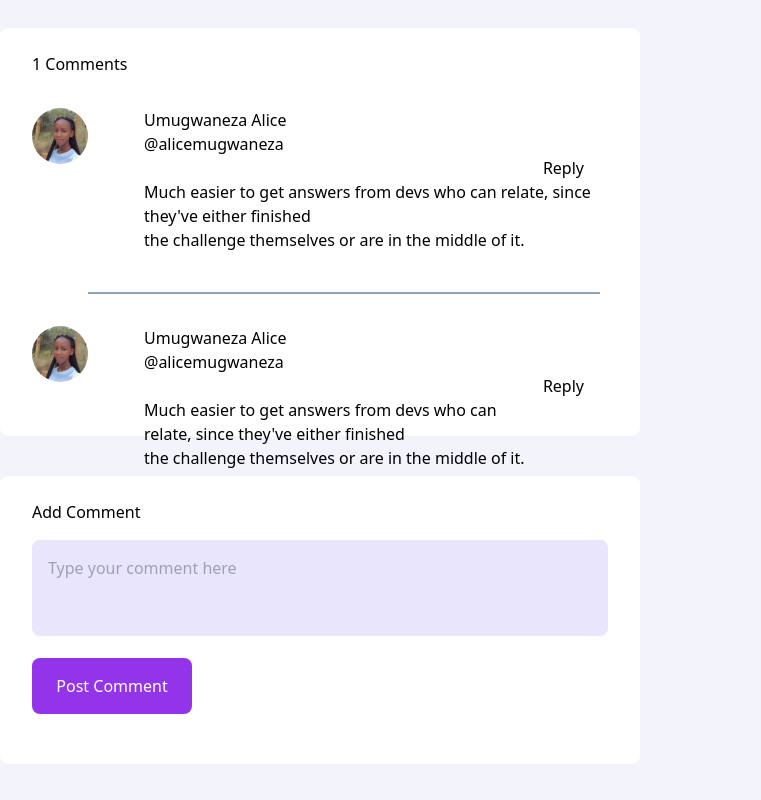
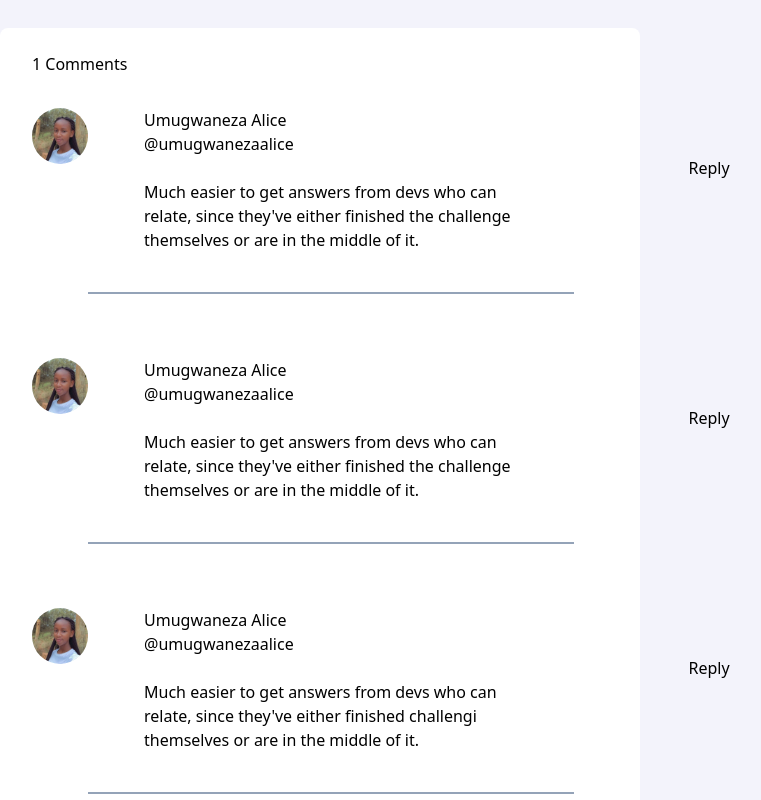
Before and after one commit to Divine-20/Product_Feedback, a React (Vite) app: page /roadmapLayout/tag in a window 1280 px wide. Shown: the part 460-1260 px from the top of the page, without its empty margins (256-1017 px from the left). Before the commit the page ends 1224 px from the top, so only its background shows below. Built offline with nearby package versions, Linux system fonts and the light colour scheme.

Commit message:
added props to comment

```diff
--- a/src/App.jsx
+++ b/src/App.jsx
@@ -4,7 +4,8 @@ import { BrowserRouter as Router,Routes,Route } from 'react-router-dom';
 import Roadmapdetails from './components/Roadmap/roadmapdetails';
 import FeedBackinfo from './components/feeBack/feedBankinfo';
 import Home from './components/Form/home';
-import Comment from './components/comments/comment';
+// import Comment from './components/comments/comment';
+import CommentContent from './components/comments/commentContent';
 import SuggestionContent from './components/suggestions/suggestionContent';
 import Signup from './components/Form/signup';
 import Login from './components/Form/login';
@@ -24,7 +25,7 @@ function App() {
           <Route path='/roadmapLayout' element={<RoadmapLayout />}></Route>
           <Route path='/view' element={<Roadmapdetails />}></Route>
           <Route path='/Addfeedback' element={<FeedBackinfo />}></Route>
-          <Route path='/roadmapLayout/tag' element={<Comment />}></Route>
+          <Route path='/roadmapLayout/tag' element={<CommentContent />}></Route>
           <Route path='/Edit-feedback' element={<FeedbackEdit />}></Route>
 
         </Routes>
--- a/src/components/comments/comment.jsx
+++ b/src/components/comments/comment.jsx
@@ -4,7 +4,7 @@ import  image from '../Images/image.png'
 import { FaCaretLeft} from 'react-icons/fa'
 import {  useNavigate} from 'react-router-dom'
 import { comment } from 'postcss';
-function Comment() {
+function Comment(props) {
   const feedbacks = [{
     imageStatus: "Preview images not loading",
     numOfComments: 0,
@@ -14,11 +14,12 @@ function Comment() {
   const navigate = useNavigate();
 
   const[newcomment, setComment] = useState(false);
-
+  const {comments} = props;
 
   return (
 
     <div>
+      <div>
         <div className='flex  ml-[28%] mt-10'>
             <i className='text-blue-500 pt-16'><FaCaretLeft /></i><span className='pt-16 pl-2 hover:underline'>Go Back</span>
             <button className='h-14 w-40 bg-blue-600 text-white ml-[52%] mt-8 rounded-lg ' onClick={()=> navigate('/Edit-feedback')}>Edit-feedback</button>
@@ -31,43 +32,34 @@ function Comment() {
           theComment={feedback.theComment}/>
           )
         })}
+        </div>
 
-            <div className='rounded-lg bg-white float-right h-[51vh] w-[50vw] mt-20 mr-96 pl-8 pt-6'>
+            <div className='TheComments rounded-lg bg-white float-right h-absolute w-[50vw] mt-20 mr-96 pl-8 pt-6'>
 
              <h1>1 Comments</h1>
-              <button  className='float-right pr-14 pt-20 hover:underline  ' onClick={()=>setComment((prev)=>!prev)}>Reply</button>
 
+              {comments.map(coment =>(
                <div className='flex'>
+               <button  className='absolute right-[23%] pt-20 hover:underline  ' onClick={()=>setComment((prev)=>!prev)} >Reply</button>
                <img src={image} alt='image' className='h-14 w-14 rounded-full mt-8' />
 
-               <div className='block'>
-               <p className='pl-14 pt-8'>Umugwaneza Alice</p>
-               <p className='pl-14'>@alicemugwaneza</p>
-               <p className='pl-14 pt-6  pb-8'>Much easier to get answers from devs who can relate, since they've either finished <br /> the challenge
-               themselves or are in the middle of it.</p>
-               <form action=" " value={newcomment} className={` ${newcomment ? 'block' : 'hidden'}`}>
+              <div className='block'>
+               <p className='pl-14 pt-8'>{coment.name}</p>
+               <p className='pl-14'>{coment.mail}</p>
+               <div className='h-absolute w-[35vw]'>
+               <p className='pl-14 pt-6  pb-8'>{coment.commenting}</p>
+               </div>
+               <form action=" " value={newcomment} className={` ${newcomment ? 'block ' : 'hidden'}`}>
                  <div className='flex ' >
              <textarea placeholder='Type your comment here' className='w-[35vw] rounded-lg mt-4 pt-4 pl-4'></textarea>
              <button className='h-14 w-40 bg-purple-600 text-white ml-6  rounded-lg mt-4 ' >Post reply</button>
              </div>
              </form>
-             <div className='h-[2px] w-[40vw] bg-slate-400 mt-2'></div>
+             <div className='h-[2px] w-[38vw] bg-slate-400 mt-2 mb-8'></div>
 
              </div>
-             </div>
-             <a href='' className='float-right pr-14 pt-20 ' id='reply' >Reply</a>
+             </div>))}
 
-
-            <div className='flex'>
-            <img src={image} alt='image' className='h-14 w-14 rounded-full mt-8' />
-
-            <div className='block'>
-            <p className='pl-14 pt-8'>Umugwaneza Alice</p>
-            <p className='pl-14'>@alicemugwaneza</p>
-            <p className='pl-14 pt-6 '>Much easier to get answers from devs who can relate, since they've either finished <br /> the challenge
-            themselves or are in the middle of it.</p>
-            </div>
-            </div>
 
         </div>
 
@@ -78,7 +70,8 @@ function Comment() {
             <button className='h-14 w-40 bg-purple-600 text-white ml-auto  rounded-lg mt-4 '>Post Comment</button>
           </form>
         </div>
-    </div>
+        </div>
+
   )
 }
 
--- /dev/null
+++ b/src/components/comments/commentContent.jsx
@@ -0,0 +1,37 @@
+import React from 'react'
+import Comment from './comment'
+import image from '../Images/image.png'
+
+function CommentContent() {
+    const comments = [
+        {
+        name : "Umugwaneza Alice",
+        image : "../Images/image.png",
+        mail:"@umugwanezaalice",
+        commenting:"Much easier to get answers from devs who can relate, since they've either finished the challenge themselves or are in the middle of it."
+
+    },
+    {
+        name : "Umugwaneza Alice",
+        image : "../Images/image.png",
+        mail:"@umugwanezaalice",
+        commenting:"Much easier to get answers from devs who can relate, since they've either finished the challenge themselves or are in the middle of it."
+
+    },
+    {
+      name : "Umugwaneza Alice",
+      image : "../Images/image.png",
+      mail:"@umugwanezaalice",
+      commenting:"Much easier to get answers from devs who can relate, since they've either finished  challengi themselves or are in the middle of it."
+
+  },
+]
+  return (
+
+      <div>
+        <Comment comments = {comments} />
+      </div>
+  )
+}
+
+export default CommentContent
```
